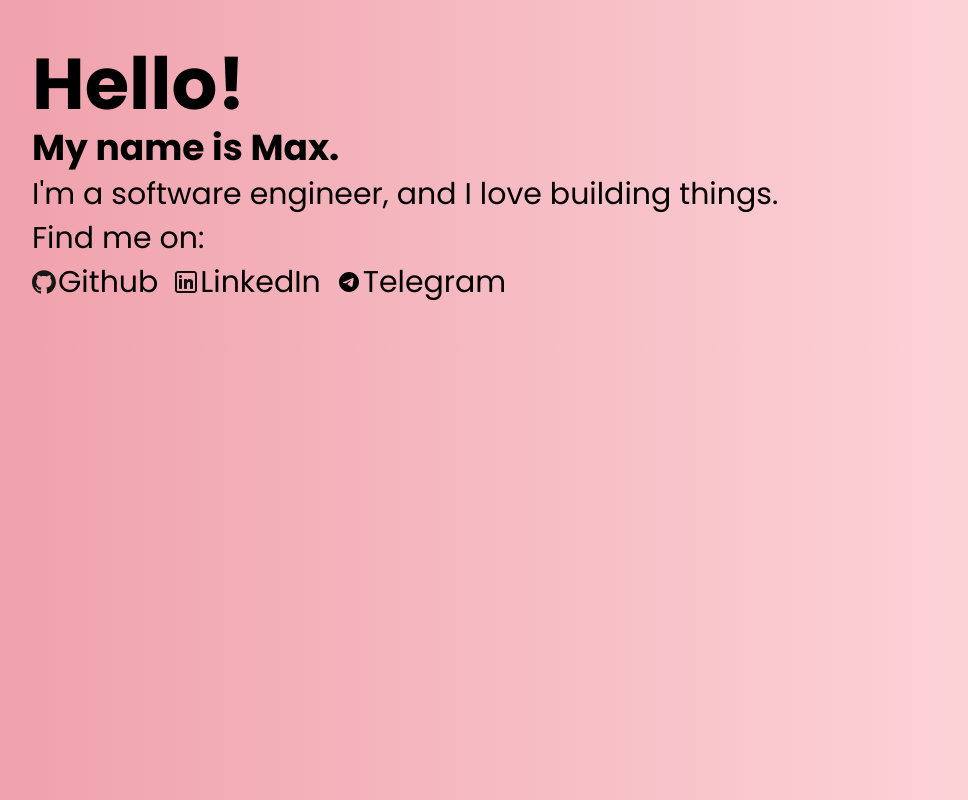
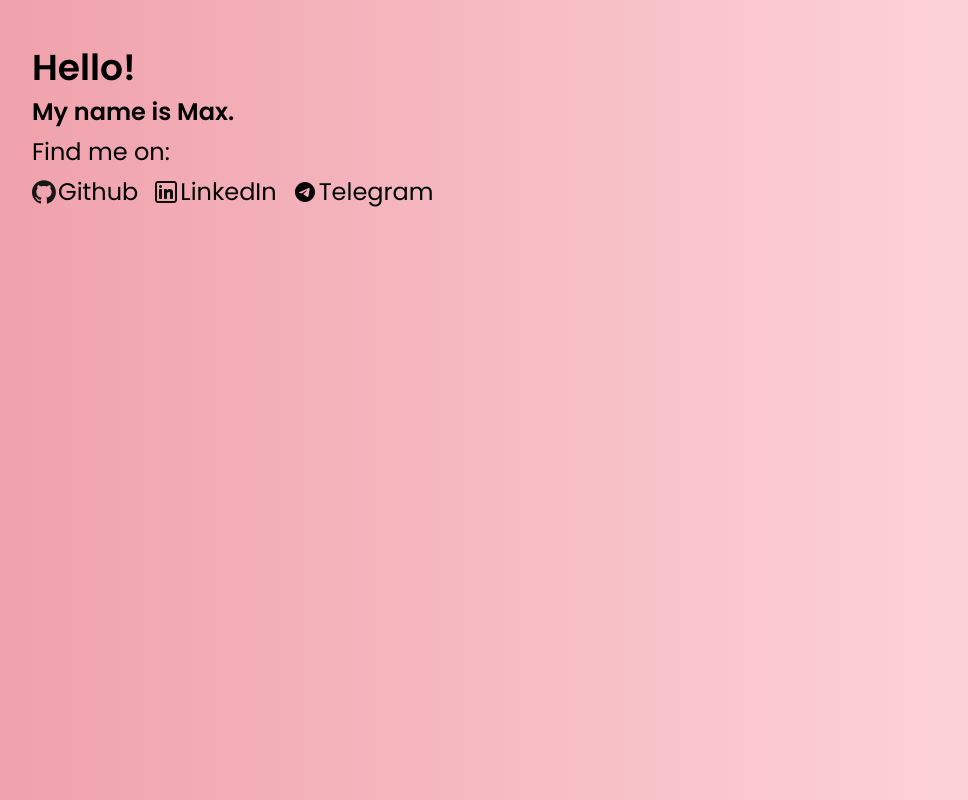
Before and after one commit to ecmasx/portfolio, a website: page public/index.html in a window 1280 px wide. Shown: the whole page, without its empty margins (104-1072 px from the left). Drawn offline with Linux system fonts and the light colour scheme.

Commit message:
chore: remove text and delete files

```diff
--- a/package.json
+++ b/package.json
@@ -4,7 +4,6 @@
   "main": "server.js",
   "scripts": {
     "start": "node ./src/scripts/server.js",
-    "dev": "nodemon ./src/scripts/server.js",
     "build": "tailwindcss -i ./src/styles/main.css -o ./public/css/output.css --watch --minify"
   },
   "keywords": [
@@ -14,11 +13,11 @@
     "express",
     "tailwindcss"
   ],
-  "author": "ecmasx",
+  "author": "Maxim Madan",
   "license": "ISC",
   "dependencies": {
     "autoprefixer": "^10.4.20",
-    "express": "^4.21.1",
+    "express": "^4.22.0",
     "postcss": "^8.4.47",
     "tailwindcss": "^3.4.13"
   },
--- a/public/index.html
+++ b/public/index.html
@@ -14,29 +14,21 @@
     />
   </head>
   <body class="p-body m-2 flex flex-col gap-2 bg-primary">
-    <h1 class="font-bold text-7xl mb-0">Hello!</h1>
-    <h2 class="font-bold text-4xl">My name is Max.</h2>
-    <p class="text-3xl">I'm a software engineer, and I love building things.</p>
-    <p class="text-3xl">Find me on:</p>
-    <div class="flex text-3xl gap-4 flex-wrap">
-      <a
-        class="flex justify-center items-center gap-0.5"
-        href="https://github.com/ecmasx"
-        target="_blank"
+    <h1 class="font-semibold text-4xl mb-0">Hello!</h1>
+    <h2 class="font-semibold text-2xl">My name is Max.</h2>
+    <p class="text-2xl">Find me on:</p>
+    <span class="flex text-2xl gap-4 flex-wrap">
+      <a href="https://github.com/ecmasx" target="_blank"
         ><img src="./images/Github.svg" alt="" width="24px" />Github</a
       >
       <a
-        class="flex justify-center items-center gap-0.5"
         href="https://www.linkedin.com/in/maxim-madan-222279210/"
         target="_blank"
         ><img src="./images/Linkedin.svg" alt="" width="24px" />LinkedIn</a
       >
-      <a
-        class="flex justify-center items-center gap-0.5"
-        href="https://t.me/ecmasx"
-        target="_blank"
+      <a href="https://t.me/ecmasx" target="_blank"
         ><img src="./images/Telegram.svg" alt="" width="24px" />Telegram</a
       >
-    </div>
+    </span>
   </body>
 </html>
--- a/src/styles/main.css
+++ b/src/styles/main.css
@@ -5,7 +5,13 @@
 body {
   font-family: "Poppins", sans-serif;
   -webkit-font-smoothing: antialiased;
-
   background: -webkit-linear-gradient(to left, #ffdde1, #ee9ca7);
   background: linear-gradient(to left, #ffdde1, #ee9ca7);
 }
+
+a {
+  display: flex;
+  justify-items: center;
+  align-items: center;
+  gap: 2px;
+}
```
Also changed, not shown: public/css/output.css, readme.md, src/components/Footer.js (deleted), src/components/Header.js (deleted).
